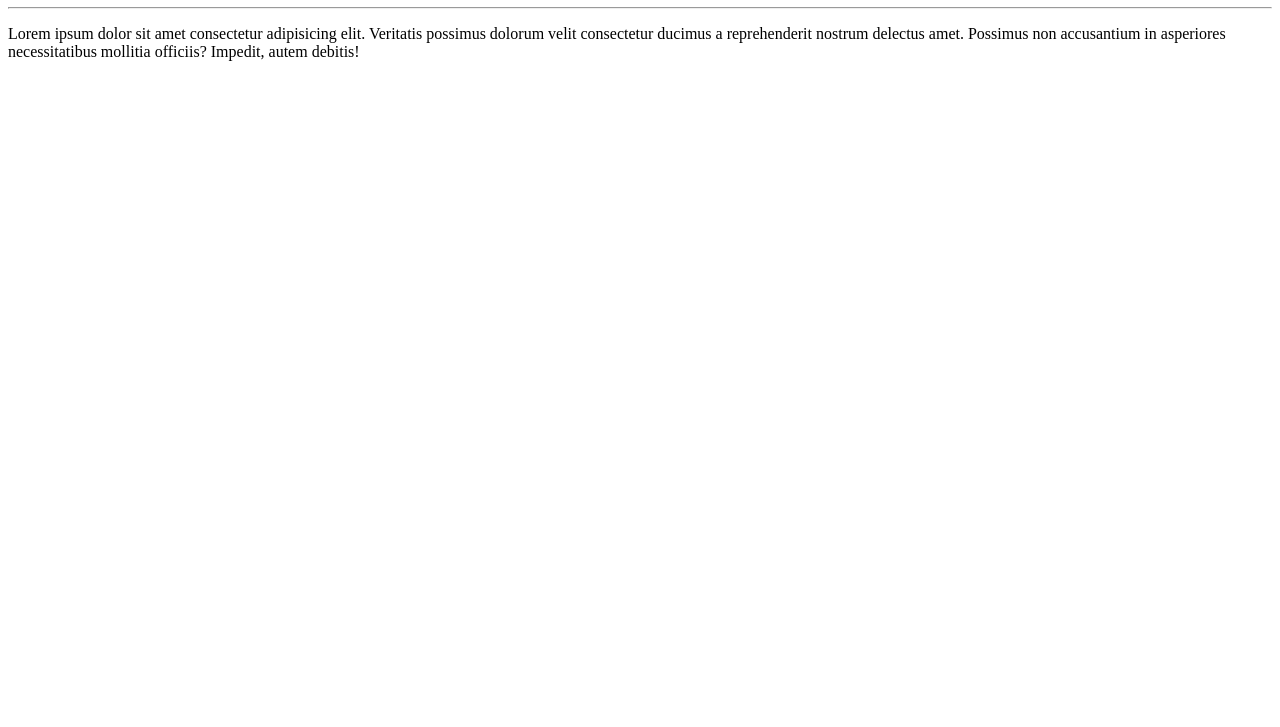
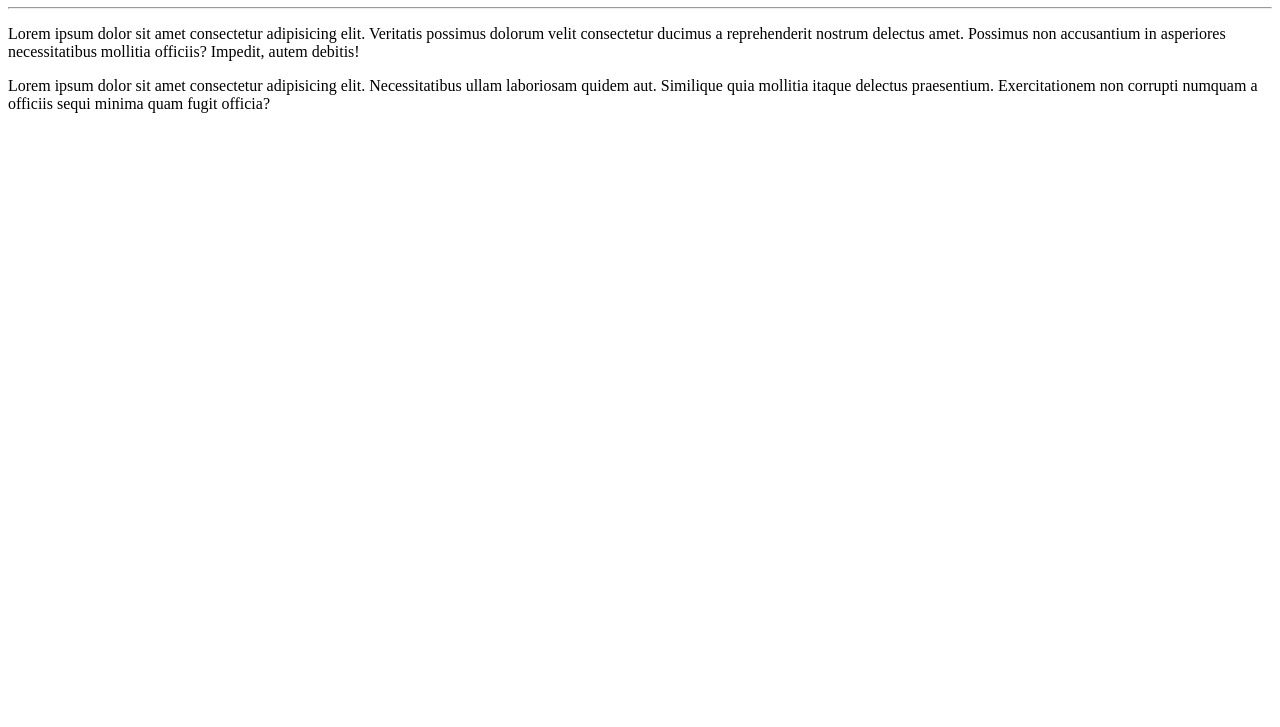
Before and after one commit to dudinhab/Ola-mundo, a plain HTML site: page index.html in a window 1280 px wide. Shown: the part 73-800 px from the top of the page. Drawn offline with Linux system fonts and the light colour scheme.

Commit message:
Adicionei um paragrafo
Mais um paragrafo lorem ipsum

```diff
--- a/index.html
+++ b/index.html
@@ -9,5 +9,6 @@
     <h1>Olá, Mundo!</h1>
     <hr>
     <p>Lorem ipsum dolor sit amet consectetur adipisicing elit. Veritatis possimus dolorum velit consectetur ducimus a reprehenderit nostrum delectus amet. Possimus non accusantium in asperiores necessitatibus mollitia officiis? Impedit, autem debitis!</p>
+    <p>Lorem ipsum dolor sit amet consectetur adipisicing elit. Necessitatibus ullam laboriosam quidem aut. Similique quia mollitia itaque delectus praesentium. Exercitationem non corrupti numquam a officiis sequi minima quam fugit officia?</p>
 </body>
 </html>
```
